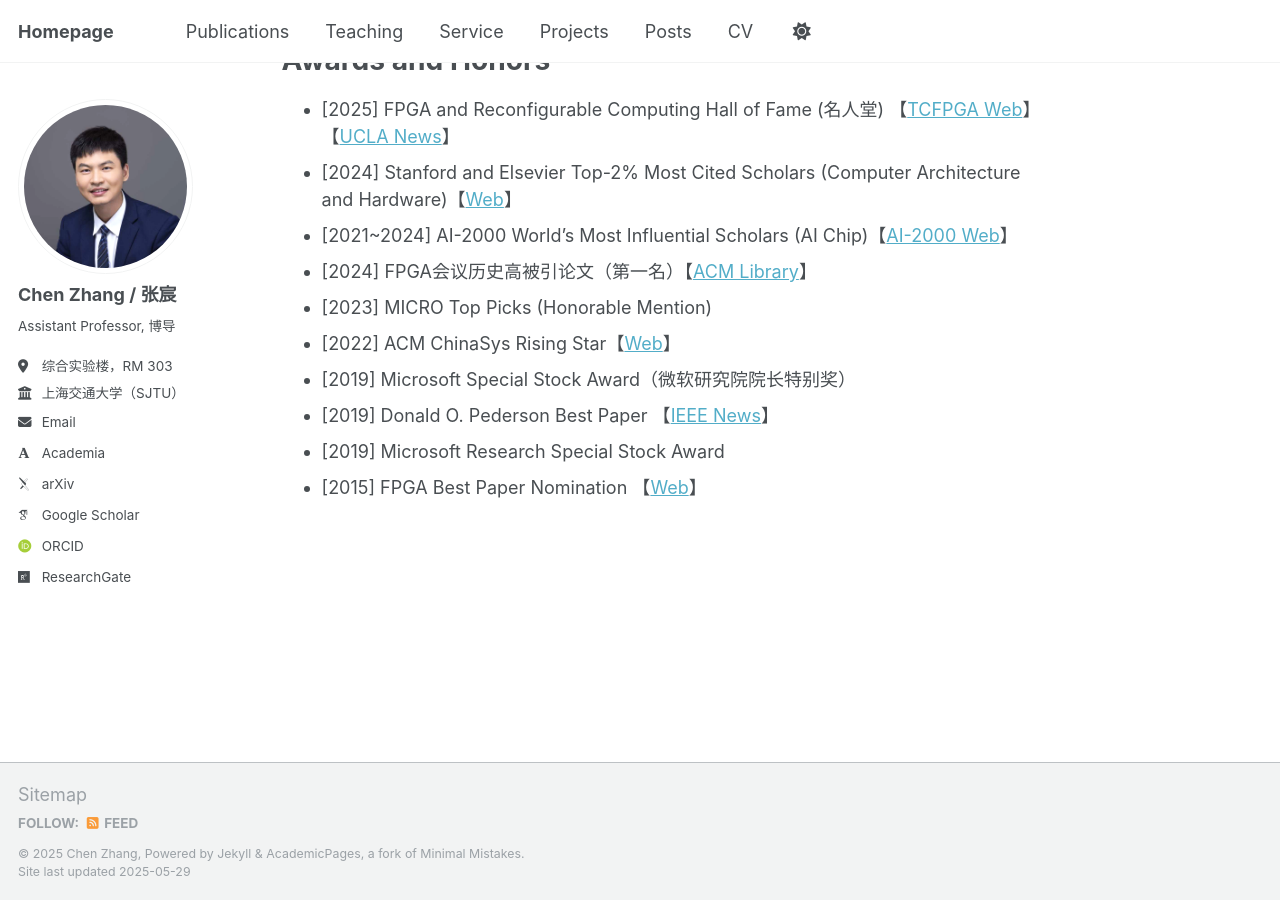
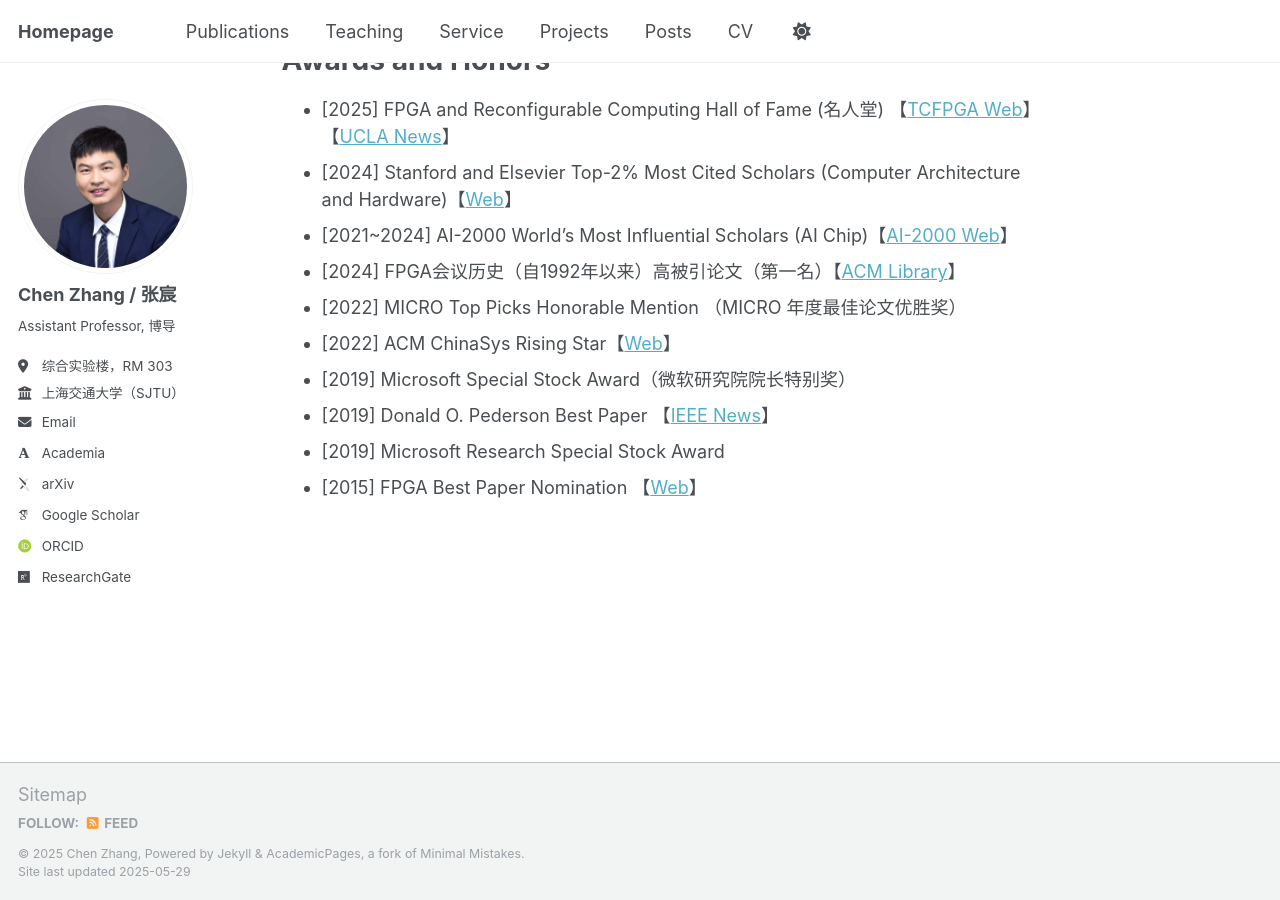
Before and after one commit to chenzhangsjtu/chenzhangsjtu.github.io, a Jekyll site: the page built from _pages/about.md, in a window 1280 px wide and 900 px high, scrolled down 1800 px. Built offline with Jekyll 4.4.1, drawn with Linux system fonts in a browser that asks for light colours; some web fonts are replaced.

Commit message:
Update about.md

```diff
--- a/_pages/about.md
+++ b/_pages/about.md
@@ -35,8 +35,8 @@ Awards and Honors
 - [2025] FPGA and Reconfigurable Computing Hall of Fame (名人堂) 【[TCFPGA Web](https://tcfpga.org/books/hall-of-fame/page/hall-of-fame-inductees)】【[UCLA News](https://www.cs.ucla.edu/professor-jason-cong-and-co-authors-inducted-into-the-class-of-2025-fpga-and-reconfigurable-computing-hall-of-fame/)】
 - [2024] Stanford and Elsevier Top-2% Most Cited Scholars (Computer Architecture and Hardware)【[Web](https://topresearcherslist.com/Home/Profile/899190)】
 - [2021~2024] AI-2000 World's Most Influential Scholars (AI Chip)【[AI-2000 Web](https://www.aminer.cn/ai2000/ct)】
-- [2024] FPGA会议历史高被引论文（第一名）【[ACM Library](https://dl.acm.org/conference/fpga)】
-- [2023] MICRO Top Picks (Honorable Mention)
+- [2024] FPGA会议历史（自1992年以来）高被引论文（第一名）【[ACM Library](https://dl.acm.org/conference/fpga)】
+- [2022] MICRO Top Picks Honorable Mention （MICRO 年度最佳论文优胜奖）
 - [2022] ACM ChinaSys Rising Star【[Web](https://chinasys.org/doku.php?id=awards)】
 - [2019] Microsoft Special Stock Award（微软研究院院长特别奖）
 - [2019] Donald O. Pederson Best Paper 【[IEEE News](https://ieee-ceda.org/awards/donald-o-pederson-award#recipients)】
```
